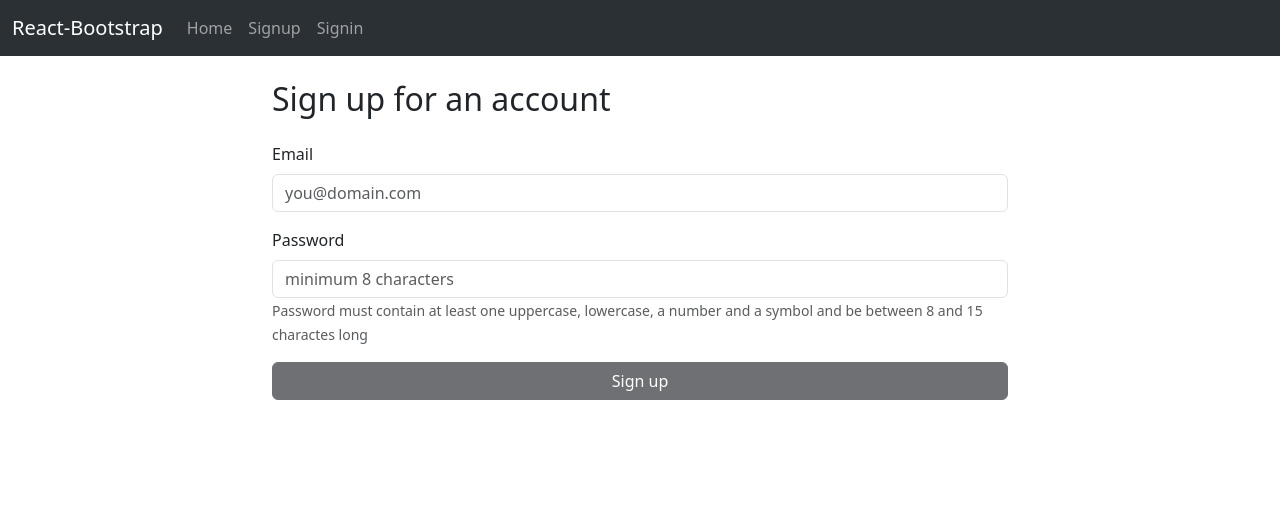
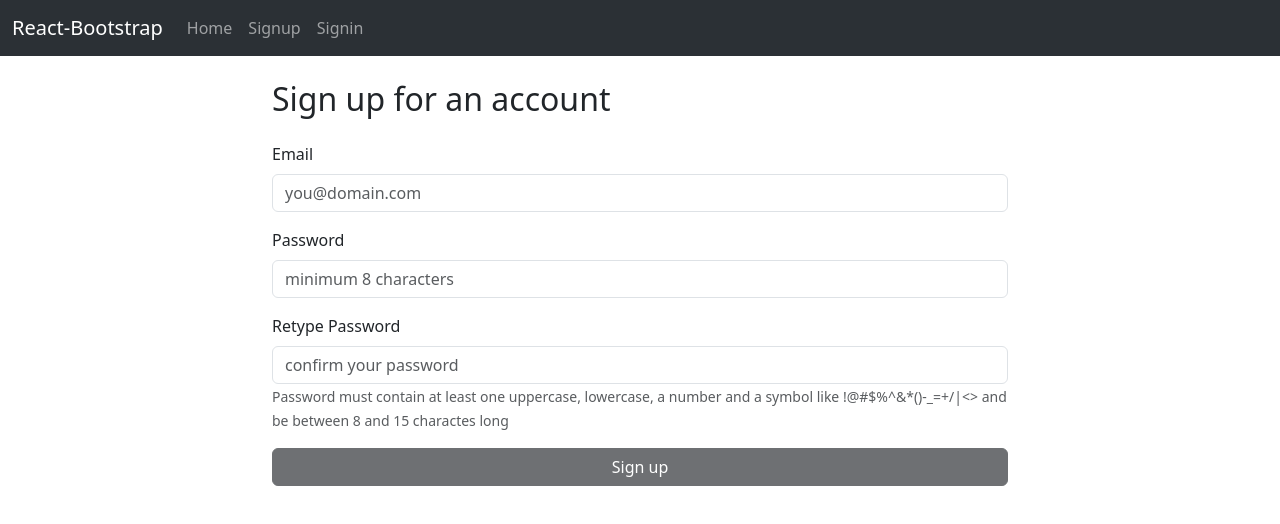
Before and after one commit to LuvLuvChloe/classproject24, a React (Vite) app in the folder app/: page /signup in a window 1280 px wide. Shown: the top 524 px of the page. Built offline with nearby package versions, Linux system fonts and the light colour scheme; no server answers.

Commit message:
241028 add confirm password

```diff
--- a/app/src/pages/Signup.jsx
+++ b/app/src/pages/Signup.jsx
@@ -11,13 +11,17 @@ import { useEffect, useState } from 'react';
 export function Signup(props) {
     const [password, setPassword] = useState('')
     const [validpassword, setValidPassword] = useState(false)
+    const [email, setEmail] = useState('')
+    const [validemail, setValidEmail] = useState(false)
+    const [password2, setPassword2] = useState('')
+    const [validpassword2, setValidPassword2] = useState(false)
 
     const navigate = useNavigate()
 
     const reqNumbers = "0123456789"
     const reqChars = "abcdefghijklmnopqrstuvwxyz"
     const reqCaps = "ABCDEFGHIJKLMNOPQRSTUVWXYZ"
-    const reqSymbols = "!@#$%^&*()-_=+"
+    const reqSymbols = "!@#$%^&*()-_=+/|<>"
 
     const includesNumbers = () => {
         const numbersArray = reqNumbers.split('')
@@ -77,6 +81,24 @@ export function Signup(props) {
         }
     }, [password])
 
+    useEffect(() => {
+        if (email.indexOf('@') > 0 && email.indexOf('.') > 0) {
+            setValidEmail(true)
+        }
+        else {
+            setValidEmail(false)
+        }
+    }, [email])
+
+    useEffect(() => {
+        if (password2 == password && validpassword) {
+            setValidPassword2(true)
+        }
+        else {
+            setValidPassword2(false)
+        }
+    }, [password2])
+
     const signUpUser = (event) => {
         event.preventDefault()
         const formdata = new FormData(event.target)
@@ -97,9 +119,11 @@ export function Signup(props) {
                             <Form.Group>
                                 <Form.Label className="mt-3">Email</Form.Label>
                                 <Form.Control
-                                    rype="email"
+                                    type="email"
                                     placeholder="you@domain.com"
                                     name="email"
+                                    value={email}
+                                    onChange={(event) => setEmail(event.target.value)}
                                 />
                             </Form.Group>
                             <Form.Group>
@@ -111,15 +135,28 @@ export function Signup(props) {
                                     value={password}
                                     onChange={(event) => setPassword(event.target.value)}
                                 />
-                                <Form.Text>
-                                    Password must contain at least one uppercase, lowercase, a number and a symbol and be between 8 and 15 charactes long
-                                </Form.Text>
+
                             </Form.Group>
+                            <Form.Group>
+                                <Form.Label className="mt-3">Retype Password</Form.Label>
+                                <Form.Control
+                                    type="password"
+                                    placeholder="confirm your password"
+                                    name="password2"
+                                    value={password2}
+                                    onChange={(event) => setPassword2(event.target.value)}
+                                />
+
+                            <Form.Text>
+                                Password must contain at least one uppercase, lowercase, a number and a symbol like {reqSymbols} and be between 8 and 15 charactes long
+                            </Form.Text>
+                            </Form.Group>
+
                             <Button
                                 type="submit"
                                 variant="dark"
                                 className="my-3 mx-auto d-block w-100"
-                                disabled={(validpassword) ? false : true}
+                                disabled={(validpassword && validemail && validpassword2) ? false : true}
                             >
                                 Sign up
                             </Button>
```
